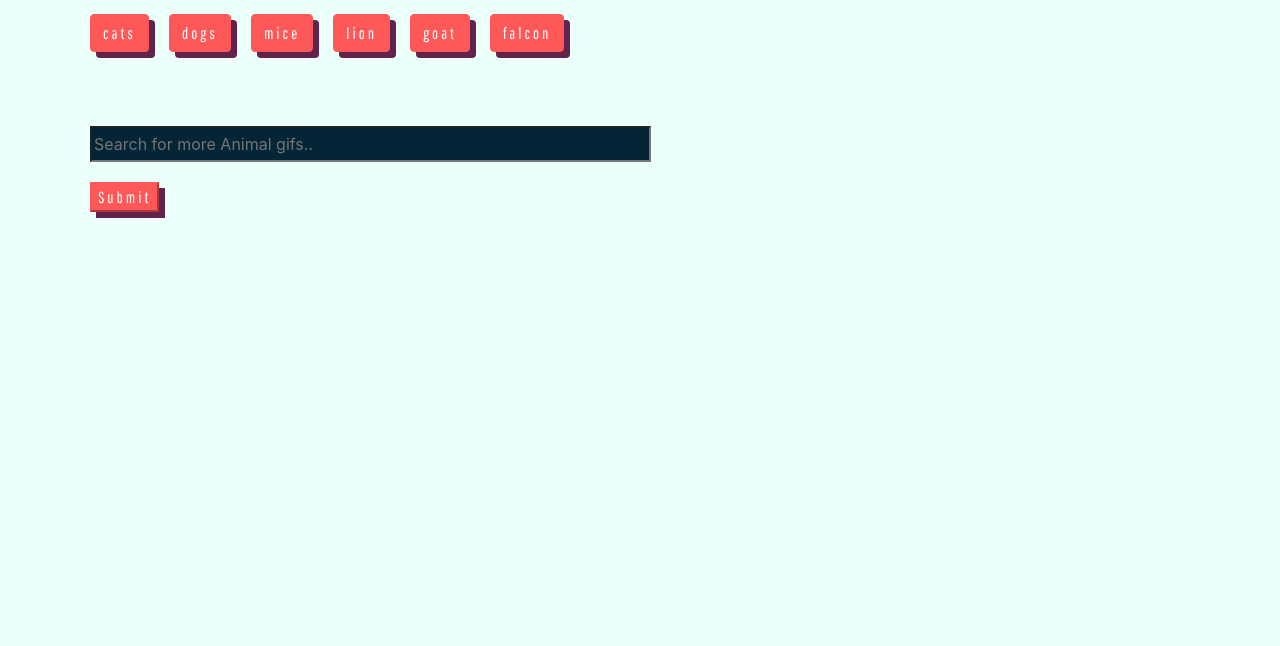
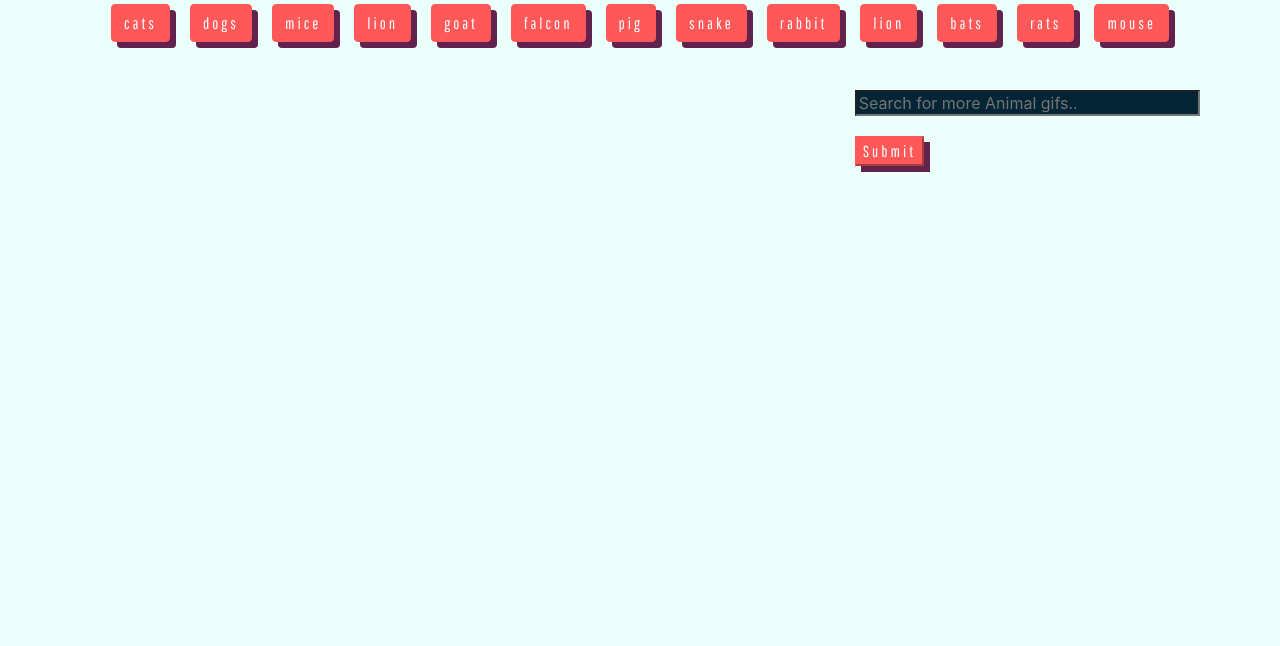
Before and after one commit to najdhil86/GifTastic, a plain HTML site: page index.html in a window 1280 px wide. Shown: the part 154-800 px from the top of the page. Drawn offline with nearby package versions, Linux system fonts and the light colour scheme; a web font is replaced by a local one.

Commit message:
Fixed spacing of gif between submit and buttons. Fixed as will position of Submit

```diff
--- a/assets/css/style.css
+++ b/assets/css/style.css
@@ -1,17 +1,42 @@
+/* All font options */
+
+/* font-family: 'Oswald', sans-serif;
+font-family: 'Raleway', sans-serif;
+font-family: 'Open Sans Condensed', sans-serif;
+font-family: 'News Cycle', sans-serif;
+font-family: 'Pathway Gothic One', sans-serif;
+font-family: 'Gothic A1', sans-serif;
+font-family: 'Open Sans', sans-serif;
+*/
+
 body {
       background-color: #ebfffb;
 }
 
-button, div, form, input {
+button,
+div,
+form,
+input {
       margin: 10px;
 
+}
+
+img {
+      width: 30%;
+      margin: 1%;
+      float: left;
+      height: 250px;
+
+}
+
+form {
+      float: right;
 }
 
 #title {
 
       font-family: 'Open Sans', sans-serif;
       font-size: 100px;
-      color:
       text-shadow: 2px 2px #032535;
 }
 
@@ -27,17 +52,20 @@ input[type=text] {
 
       background-color: #032535;
       color: white;
-      width: 200%;
-      height: 30%;
+      width: 100%;
+      height: 40%;
 
 }
 
+
+
 input[type=text]:focus {
       border: 3px solid #555;
-    }
+}
 
 
-.btn-primary, #add-animal {
+.btn-primary,
+#add-animal {
       color: #fff;
       background-color: #ff5858;
       border-color: #ff5858;
@@ -46,24 +74,8 @@ input[type=text]:focus {
       letter-spacing: 3px;
 }
 
-input
+#animal-giphys {
 
-div.polaroid {
-      width: 284px;
-      padding: 10px 10px 20px 10px;
-      border: 1px solid #BFBFBF;
-      background-color: white;
-      box-shadow: 10px 10px 5px #aaaaaa;
+      font-family: 'Raleway', sans-serif;
+      padding-top: 116px;
 }
-
-
-/* All font options */
-
-/* font-family: 'Oswald', sans-serif;
-font-family: 'Raleway', sans-serif;
-font-family: 'Open Sans Condensed', sans-serif;
-font-family: 'News Cycle', sans-serif;
-font-family: 'Pathway Gothic One', sans-serif;
-font-family: 'Gothic A1', sans-serif;
-font-family: 'Open Sans', sans-serif;
-*/
--- a/assets/javascript/app.js
+++ b/assets/javascript/app.js
@@ -1,4 +1,4 @@
-var animals = ["cats", "dogs", "mice", "lion", "goat", "falcon"];
+var animals = ["cats", "dogs", "mice", "lion", "goat", "falcon","pig","snake","rabbit","lion","bats","rats","mouse"];
 
 function createButtons() {
 
@@ -97,6 +97,8 @@ $(document).on('click', '#animal-button', function(){
 $(document).on("click", "img", function () {
   //selecting data state
 
+  console.log("hi");
+
   var state = $(this).attr("data-state");
 
   if (state === "still") {
--- a/index.html
+++ b/index.html
@@ -7,11 +7,16 @@
   <meta name="viewport" content="width=device-width, initial-scale=1, shrink-to-fit=no">
 
   <!-- Bootstrap CSS -->
-    <link rel="stylesheet" href="https://stackpath.bootstrapcdn.com/bootstrap/4.3.1/css/bootstrap.min.css" integrity="sha384-ggOyR0iXCbMQv3Xipma34MD+dH/1fQ784/j6cY/iJTQUOhcWr7x9JvoRxT2MZw1T" crossorigin="anonymous">
+  <link rel="stylesheet" href="https://stackpath.bootstrapcdn.com/bootstrap/4.3.1/css/bootstrap.min.css"
+    integrity="sha384-ggOyR0iXCbMQv3Xipma34MD+dH/1fQ784/j6cY/iJTQUOhcWr7x9JvoRxT2MZw1T" crossorigin="anonymous">
 
-    <link href="https://fonts.googleapis.com/css?family=Gothic+A1|News+Cycle|Open+Sans|Open+Sans+Condensed:300|Oswald|Pathway+Gothic+One|Raleway&display=swap" rel="stylesheet">
+  <link
+    href="https://fonts.googleapis.com/css?family=Gothic+A1|News+Cycle|Open+Sans|Open+Sans+Condensed:300|Oswald|Pathway+Gothic+One|Raleway&display=swap"
+    rel="stylesheet">
 
   <link rel="stylesheet" href="assets/css/style.css">
+
+
 
   <title>GifTastic</title>
 
@@ -27,17 +32,14 @@
       <h1 id="title">GifTastic</h1>
 
     </div>
-      <!-- Movies will get dumped here -->
-      <div class="row justify-content-md-left">
 
+    <!-- This shows buttons underneath the title -->
 
-          <div id="buttons-view" class=""></div>
+    <div id="buttons-view" class="row justify-content-md-center"></div>
 
-      </div>
+    <!-- Adding buttons for animals -->
 
-      <div class="row justify-content-lg-right">
-
-          <form id="animal-giphy-form">
+    <form id="animal-giphy-form" class="row justify-content-lg-right">
 
       <label for="animal-input"></label>
       <input type="text" id="animal-input" placeholder="Search for more Animal gifs.."><br>
@@ -47,12 +49,10 @@
 
     </form>
 
-      </div>
 
+    <!-- This is where Giphy gifs populate through Javascript -->
 
-          <div class="polaroid">
-            <span id="animal-giphys"></span>
-          </div>
+    <div id="animal-giphys"></div>
 
   </div>
 
```
Lines whose indentation alone changed are shown as unchanged.
